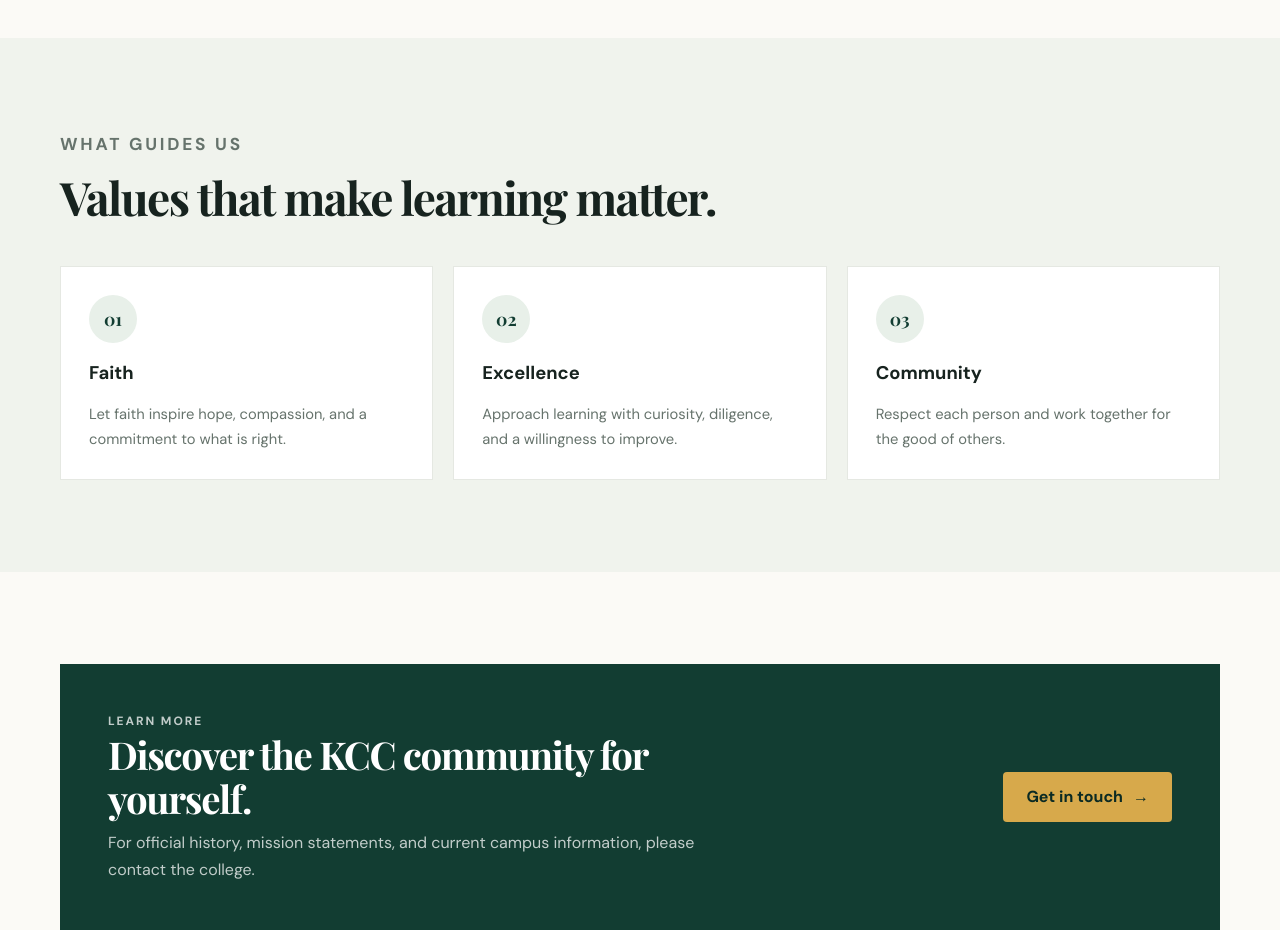
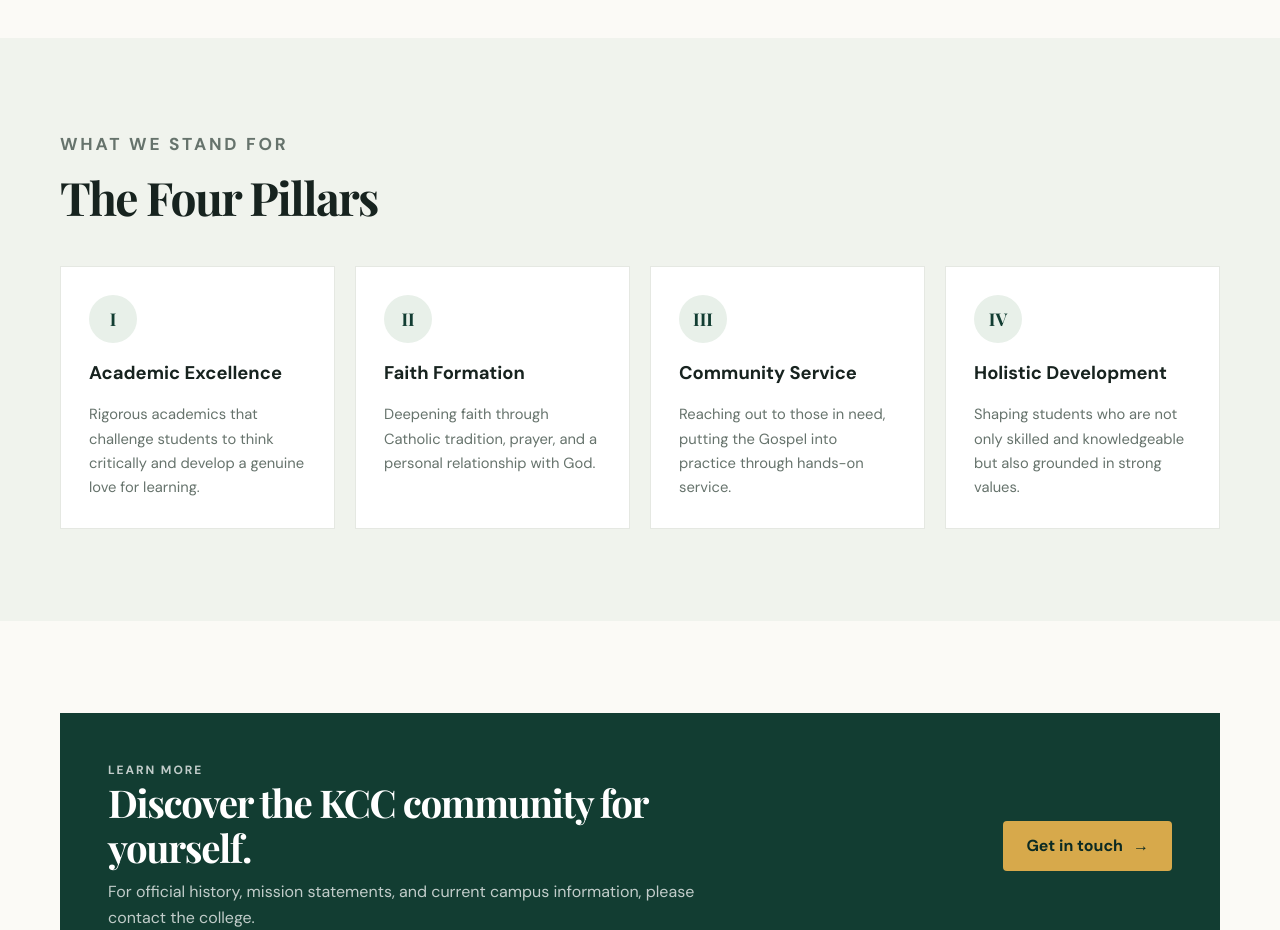
Before and after one commit to aljhon-ai/libacao-project-2, a plain HTML site: page about.html in a window 1280 px wide. Shown: the part 1020-1950 px from the top of the page. Drawn offline with nearby package versions, Linux system fonts and the light colour scheme.

Commit message:
adding four pillars

```diff
--- a/about.html
+++ b/about.html
@@ -20,8 +20,13 @@
       <div class="intro-copy"><p class="eyebrow">Our approach</p><h2>More than what you learn in class.</h2><p>We believe education should nurture the whole person. At KCC, a strong learning experience goes hand in hand with faith, character, and care for the community.</p><p>Whether you are a prospective student, a family member, or a community partner, we invite you to learn more and connect with the college.</p><a class="button button-green" href="contact.html">Connect with KCC</a></div>
       <div class="photo-panel" role="img" aria-label="A group of students learning together"><div class="photo-caption"><strong>Faith • Learning • Service</strong><span>Values to carry into every part of life.</span></div></div>
     </div></section>
-    <section class="section soft-section"><div class="container"><div class="section-heading"><p class="eyebrow">What guides us</p><h2>Values that make learning matter.</h2></div>
-      <div class="feature-grid"><article class="feature-card"><div class="icon-box" aria-hidden="true">01</div><h3>Faith</h3><p>Let faith inspire hope, compassion, and a commitment to what is right.</p></article><article class="feature-card"><div class="icon-box" aria-hidden="true">02</div><h3>Excellence</h3><p>Approach learning with curiosity, diligence, and a willingness to improve.</p></article><article class="feature-card"><div class="icon-box" aria-hidden="true">03</div><h3>Community</h3><p>Respect each person and work together for the good of others.</p></article></div>
+    <section class="section soft-section"><div class="container"><div class="section-heading"><p class="eyebrow">What We Stand For</p><h2>The Four Pillars</h2></div>
+      <div class="feature-grid pillars-grid">
+        <article class="feature-card"><div class="icon-box" aria-hidden="true">I</div><h3>Academic Excellence</h3><p>Rigorous academics that challenge students to think critically and develop a genuine love for learning.</p></article>
+        <article class="feature-card"><div class="icon-box" aria-hidden="true">II</div><h3>Faith Formation</h3><p>Deepening faith through Catholic tradition, prayer, and a personal relationship with God.</p></article>
+        <article class="feature-card"><div class="icon-box" aria-hidden="true">III</div><h3>Community Service</h3><p>Reaching out to those in need, putting the Gospel into practice through hands-on service.</p></article>
+        <article class="feature-card"><div class="icon-box" aria-hidden="true">IV</div><h3>Holistic Development</h3><p>Shaping students who are not only skilled and knowledgeable but also grounded in strong values.</p></article>
+      </div>
     </div></section>
     <section class="section"><div class="container"><div class="callout"><div><p class="eyebrow">Learn more</p><h2>Discover the KCC community for yourself.</h2><p>For official history, mission statements, and current campus information, please contact the college.</p></div><a class="button" href="contact.html">Get in touch <span aria-hidden="true">→</span></a></div></div></section>
   </main>
--- a/styles.css
+++ b/styles.css
@@ -84,6 +84,7 @@ p { margin-top: 0; }
 .intro-copy h2 { margin-bottom: 18px; }
 .intro-copy p { color: var(--muted); }
 .feature-grid { display: grid; grid-template-columns: repeat(3, 1fr); gap: 20px; }
+.pillars-grid { grid-template-columns: repeat(4, 1fr); }
 .feature-card, .info-card { padding: 28px; border: 1px solid var(--line); background: var(--white); transition: transform .2s ease, box-shadow .2s ease; }
 .feature-card:hover, .info-card:hover { transform: translateY(-4px); box-shadow: var(--shadow); }
 .icon-box { display: grid; width: 48px; height: 48px; margin-bottom: 20px; place-items: center; border-radius: 50%; background: var(--green-light); color: var(--green); font-family: var(--serif); font-size: 1.1rem; font-weight: 700; }
@@ -162,6 +163,7 @@ p { margin-top: 0; }
   .main-nav .nav-apply { align-self: flex-start; padding: 10px 16px; }
   .intro-grid { gap: 45px; }
   .contact-grid { gap: 35px; }
+  .pillars-grid { grid-template-columns: repeat(2, 1fr); }
 }
 @media (max-width: 700px) {
   .container { width: min(100% - 36px, 560px); }
@@ -175,6 +177,7 @@ p { margin-top: 0; }
   .intro-grid, .contact-grid { grid-template-columns: 1fr; }
   .photo-panel { min-height: 340px; margin-right: 14px; }
   .feature-grid, .program-grid, .profile-grid, .price-grid { grid-template-columns: 1fr; }
+  .pillars-grid { grid-template-columns: 1fr; }
   .feature-card, .info-card { padding: 23px; }
   .callout { align-items: flex-start; flex-direction: column; padding: 32px 24px; }
   .event-item { grid-template-columns: 54px 1fr; gap: 16px; padding: 18px; }
```
